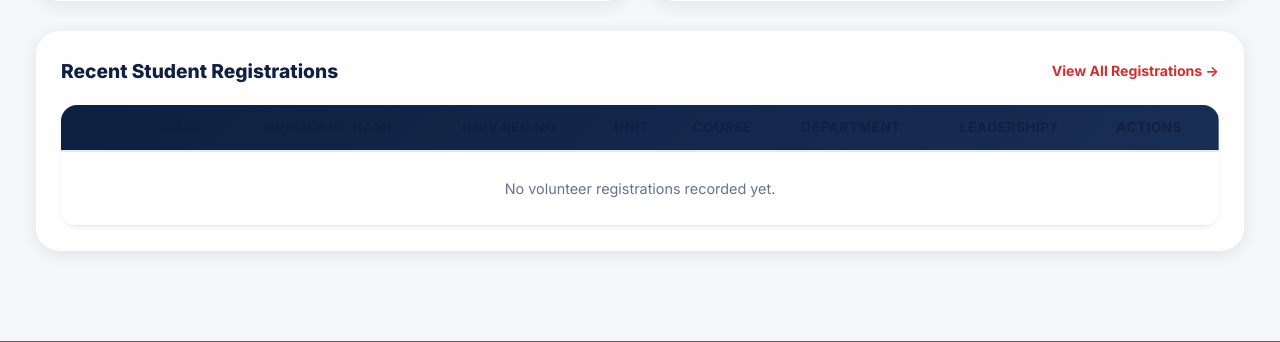
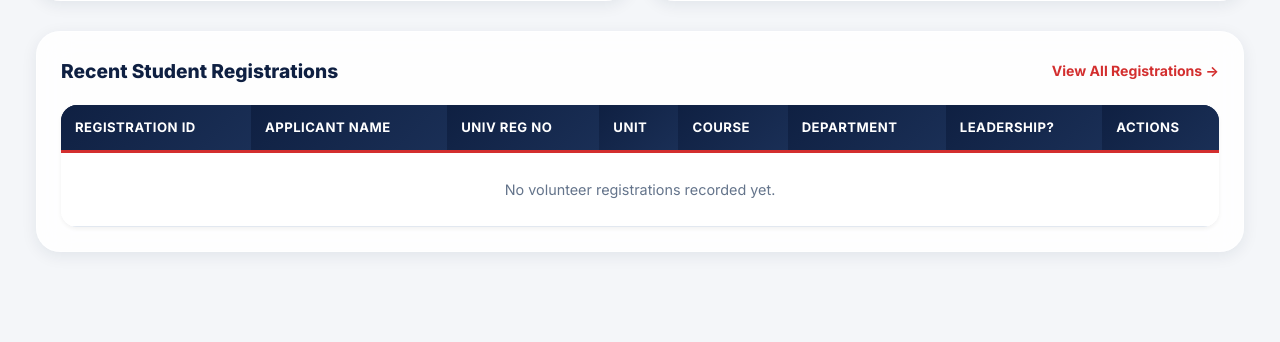
Before and after one commit to sanaullak666/nss-portal, a Node server app: page /admin/dashboard in a window 1280 px wide. Shown: the part 1893-2235 px from the top of the page. Run offline with Node 20, Linux system fonts and the light colour scheme; the visitor is signed in with stand-in values (Sample User, id 1); data that the repository does not hold is empty.

Commit message:
fix: set white text color on navy background for all data-table headers and section titles

```diff
--- a/public/css/dashboard.css
+++ b/public/css/dashboard.css
@@ -250,15 +250,15 @@ body.dashboard-body::before {
 }
 
 .data-table th {
-  background: rgba(15, 32, 66, 0.04);
-  color: var(--color-navy);
-  font-weight: 700;
-  font-size: 0.85rem;
+  background: linear-gradient(135deg, #0F2042 0%, #1a2f56 100%) !important;
+  color: #FFFFFF !important;
+  font-weight: 700 !important;
+  font-size: 0.82rem;
   text-transform: uppercase;
   letter-spacing: 0.5px;
   padding: 12px 14px;
   text-align: left;
-  border-bottom: 2px solid var(--color-border);
+  border-bottom: 3px solid var(--color-nss-red) !important;
 }
 
 .data-table td {
--- a/public/css/style.css
+++ b/public/css/style.css
@@ -649,18 +649,21 @@ a:hover {
 
 .data-table thead,
 .table-custom thead {
-    background: linear-gradient(135deg, var(--nss-primary) 0%, var(--nss-primary-light) 100%);
-    color: var(--nss-white);
+    background: linear-gradient(135deg, var(--nss-primary) 0%, var(--nss-primary-light) 100%) !important;
+    color: var(--nss-white) !important;
 }
 
 .data-table th,
-.table-custom thead th {
-    font-weight: 700;
+.table-custom thead th,
+.table-custom th {
+    background: linear-gradient(135deg, #0F2042 0%, #1a2f56 100%) !important;
+    color: #FFFFFF !important;
+    font-weight: 700 !important;
     text-transform: uppercase;
     font-size: 0.8rem;
-    letter-spacing: 0.5px;
-    padding: 1rem;
-    border: none;
+    letter-spacing: 0.6px;
+    padding: 12px 14px;
+    border-bottom: 3px solid var(--nss-secondary) !important;
     text-align: left;
 }
 
```
